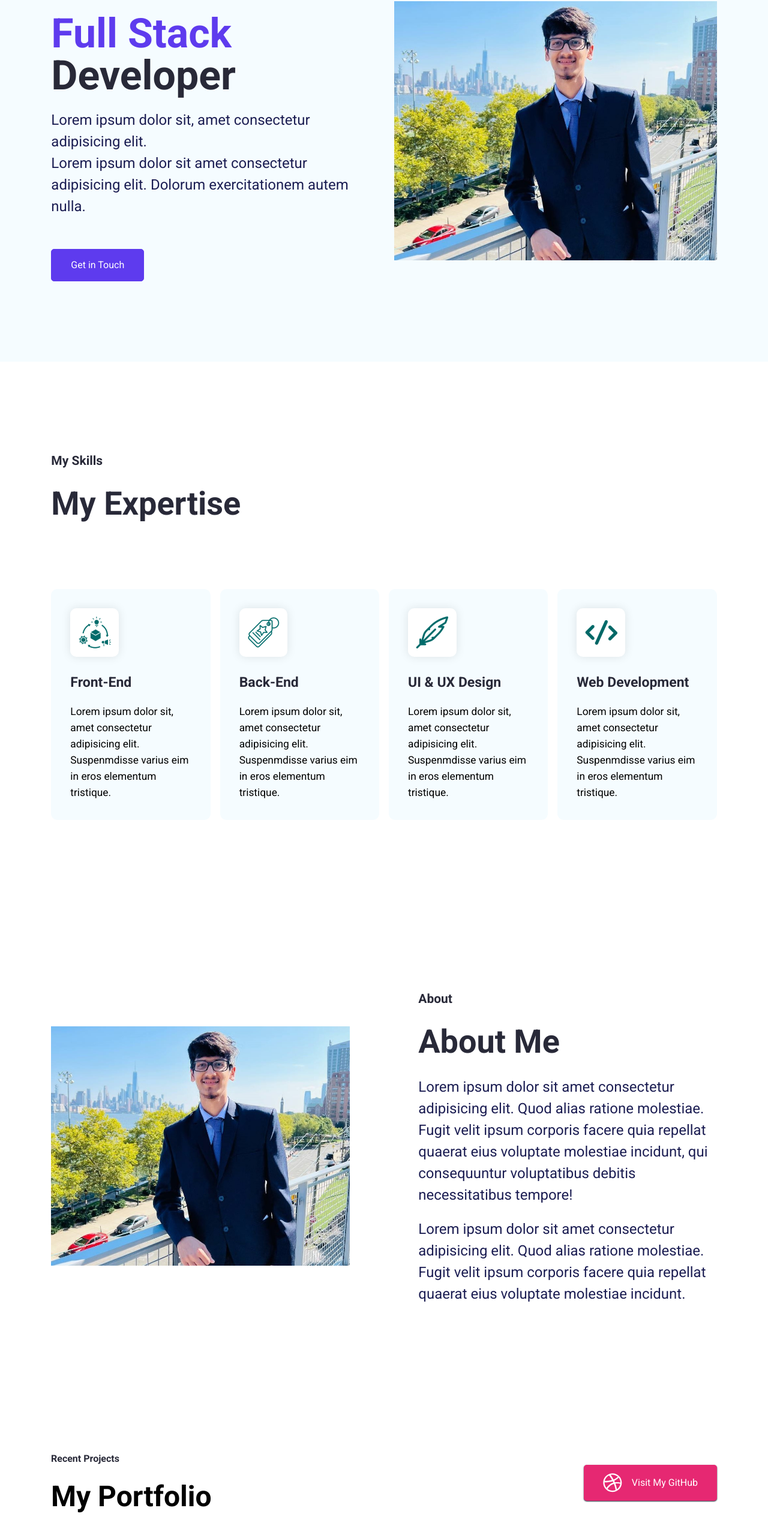
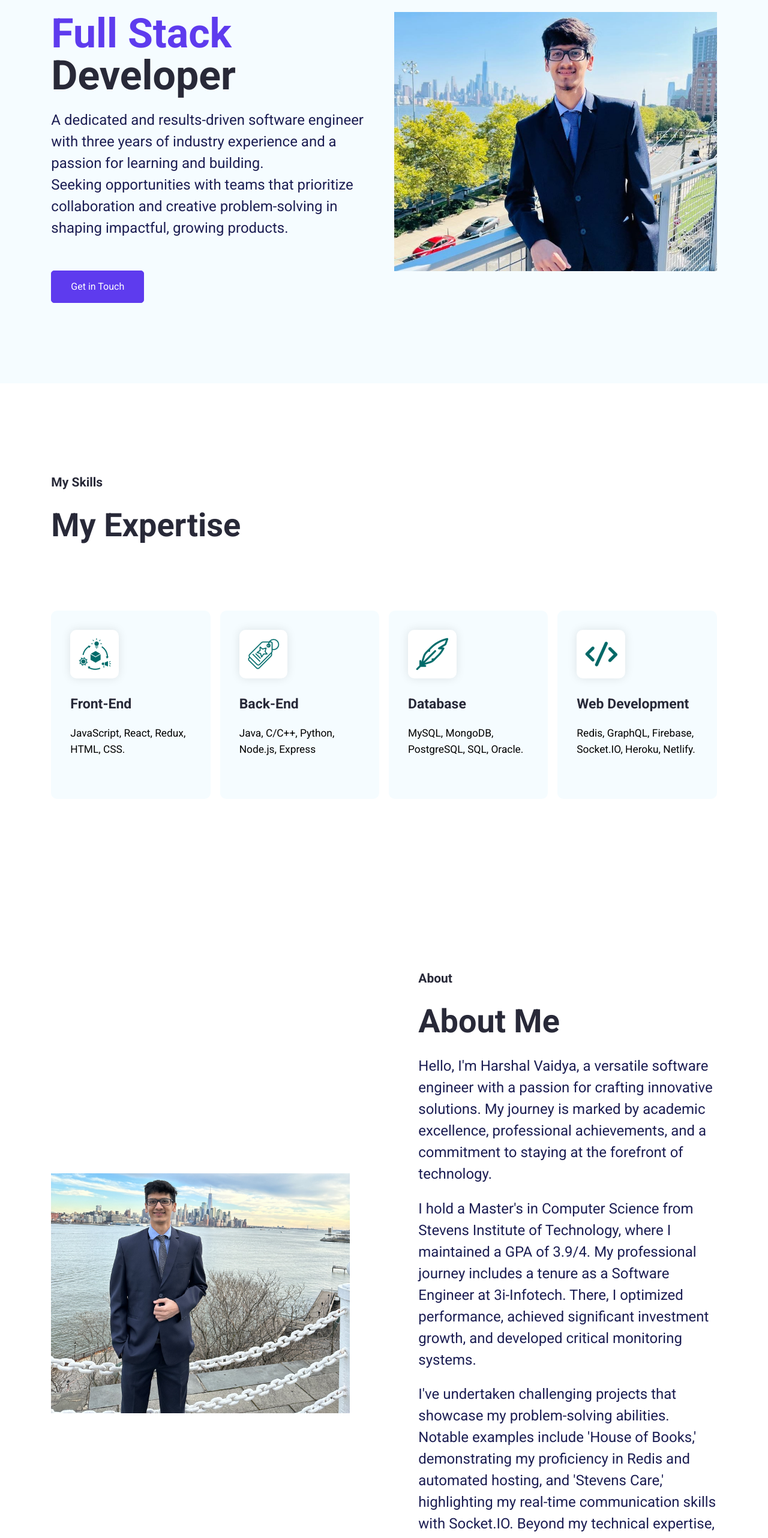
Before and after one commit to VaidyaHarshal/PersonalPortfolio, a React (Create React App) app: page / in a window 1280 px wide. Shown: the part 166-2730 px from the top of the page at 60% size. Built offline with nearby package versions, Linux system fonts and the light colour scheme.

Commit message:
Changes about section and linked the linkedin profile

```diff
--- a/src/Pages/Home/AboutMe.jsx
+++ b/src/Pages/Home/AboutMe.jsx
@@ -2,24 +2,37 @@ export default function AboutMe() {
     return (
         <section id='AboutMe' className='about--section'>
             <div className='about--section--img'>
-                <img src='./img/LinkedInCopy.jpg' alt='About Me' />
+                <img src='./img/LinkedInCopy2.jpg' alt='About Me' />
             </div>
             <div className='hero--section--content--box about--section--box'>
                 <div className='hero--section--content'>
                     <p className='section--title'>About</p>
                     <h1 className='skills--section--heading'>About Me</h1>
                     <p className='hero--section--description'>
-                        Lorem ipsum dolor sit amet consectetur adipisicing elit.
-                        Quod alias ratione molestiae. Fugit velit ipsum corporis
-                        facere quia repellat quaerat eius voluptate molestiae
-                        incidunt, qui consequuntur voluptatibus debitis
-                        necessitatibus tempore!
+                        Hello, I'm Harshal Vaidya, a versatile software engineer
+                        with a passion for crafting innovative solutions. My
+                        journey is marked by academic excellence, professional
+                        achievements, and a commitment to staying at the
+                        forefront of technology.
                     </p>
                     <p className='hero--section--description'>
-                        Lorem ipsum dolor sit amet consectetur adipisicing elit.
-                        Quod alias ratione molestiae. Fugit velit ipsum corporis
-                        facere quia repellat quaerat eius voluptate molestiae
-                        incidunt.
+                        I hold a Master's in Computer Science from Stevens
+                        Institute of Technology, where I maintained a GPA of
+                        3.9/4. My professional journey includes a tenure as a
+                        Software Engineer at 3i-Infotech. There, I optimized
+                        performance, achieved significant investment growth, and
+                        developed critical monitoring systems.
+                    </p>
+                    <p className='hero--section--description'>
+                        I've undertaken challenging projects that showcase my
+                        problem-solving abilities. Notable examples include
+                        'House of Books,' demonstrating my proficiency in Redis
+                        and automated hosting, and 'Stevens Care,' highlighting
+                        my real-time communication skills with Socket.IO. Beyond
+                        my technical expertise, I've contributed to the academic
+                        community as a Graduate Peer Leader at Stevens
+                        Institute, providing mentorship and support to fellow
+                        students.
                     </p>
                 </div>
             </div>
--- a/src/Pages/Home/HeroSection.jsx
+++ b/src/Pages/Home/HeroSection.jsx
@@ -1,4 +1,9 @@
 export default function HeroSection() {
+    const linkedInUrl = 'https://www.linkedin.com/in/harshal-vaidya/';
+
+    const handleClick = () => {
+        window.open(linkedInUrl, '_blank');
+    };
     return (
         <section id='heroSection' className='hero--section'>
             <div className='hero--section--content--box'>
@@ -12,14 +17,18 @@ export default function HeroSection() {
                         Developer
                     </h1>
                     <p className='hero--section--description'>
-                        Lorem ipsum dolor sit, amet consectetur adipisicing
-                        elit.
+                        A dedicated and results-driven software engineer with
+                        three years of industry experience and a passion for
+                        learning and building.
                         <br />
-                        Lorem ipsum dolor sit amet consectetur adipisicing elit.
-                        Dolorum exercitationem autem nulla.
+                        Seeking opportunities with teams that prioritize
+                        collaboration and creative problem-solving in shaping
+                        impactful, growing products.
                     </p>
                 </div>
-                <button className='btn btn-primary'>Get in Touch</button>
+                <button className='btn btn-primary' onClick={handleClick}>
+                    Get in Touch
+                </button>
             </div>
             <div className='hero--section--img'>
                 <img src='./img/LinkedInCopy.jpg' alt='Hero Section' />
--- a/src/data/index.json
+++ b/src/data/index.json
@@ -4,25 +4,25 @@
             "id": 1,
             "src": "./img/product-chain-1.png",
             "title": "Front-End",
-            "description": "Lorem ipsum dolor sit, amet consectetur adipisicing elit. Suspenmdisse varius eim in eros elementum tristique."
+            "description": "JavaScript, React, Redux, HTML, CSS."
         },
         {
             "id": 2,
             "src": "./img/tag-1.png",
             "title": "Back-End",
-            "description": "Lorem ipsum dolor sit, amet consectetur adipisicing elit. Suspenmdisse varius eim in eros elementum tristique."
+            "description": "Java, C/C++, Python, Node.js, Express"
         },
         {
             "id": 3,
             "src": "./img/feather-pen-2.png",
-            "title": "UI & UX Design",
-            "description": "Lorem ipsum dolor sit, amet consectetur adipisicing elit. Suspenmdisse varius eim in eros elementum tristique."
+            "title": "Database",
+            "description": "MySQL, MongoDB, PostgreSQL, SQL, Oracle."
         },
         {
             "id": 4,
             "src": "./img/feather-pen-1.png",
             "title": "Web Development",
-            "description": "Lorem ipsum dolor sit, amet consectetur adipisicing elit. Suspenmdisse varius eim in eros elementum tristique."
+            "description": "Redis, GraphQL, Firebase, Socket.IO, Heroku, Netlify."
         }
     ],
     "portfolio": [
@@ -30,21 +30,21 @@
             "id": 1,
             "src": "./img/placeholder-img.jpg",
             "title": "House of Books",
-            "description": "Lorem ipsum dolor sit, amet consectetur adipisicing elit. Suspenmdisse varius eim in eros elementum tristique.",
+            "description": "A one-stop-destination web application for all the reading enthusiasts, booksellers and authors",
             "link": "View in Github"
         },
         {
             "id": 2,
             "src": "./img/placeholder-img-2.jpg",
             "title": "Stevens Care",
-            "description": "Lorem ipsum dolor sit, amet consectetur adipisicing elit. Suspenmdisse varius eim in eros elementum tristique.",
+            "description": "A web application that allows users to get help from doctor through online platform with the help of multiple questionnaire which will help doctor to diagnose their problems",
             "link": "View in Github"
         },
         {
             "id": 3,
             "src": "./img/placeholder-img-1.jpg",
             "title": "My Parking Assistant",
-            "description": "Lorem ipsum dolor sit, amet consectetur adipisicing elit. Suspenmdisse varius eim in eros elementum tristique.",
+            "description": "A parking booking application designed to list and rent out parking spaces",
             "link": "View in Github"
         }
     ]
```
Also changed, not shown: public/img/LinkedInCopy2.jpg (added).
